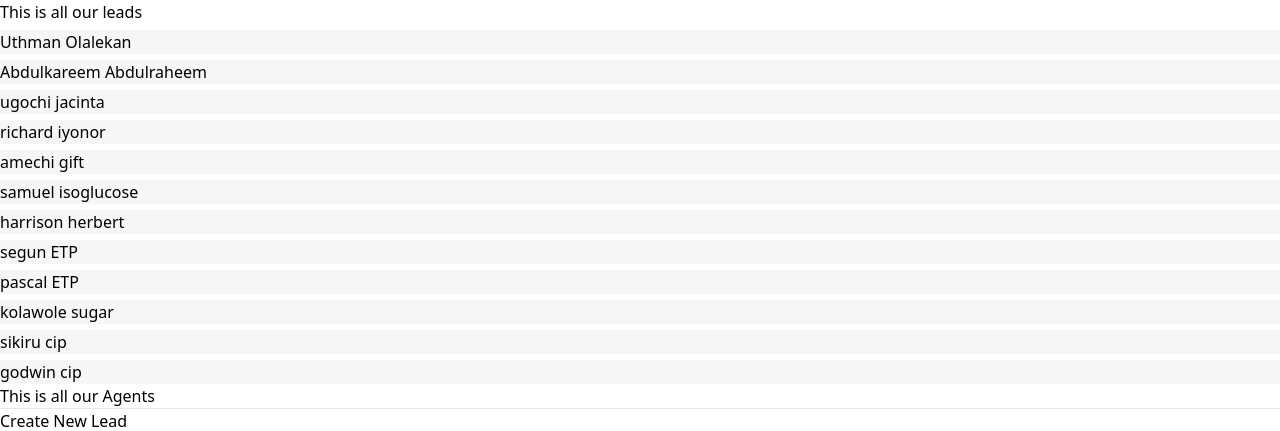
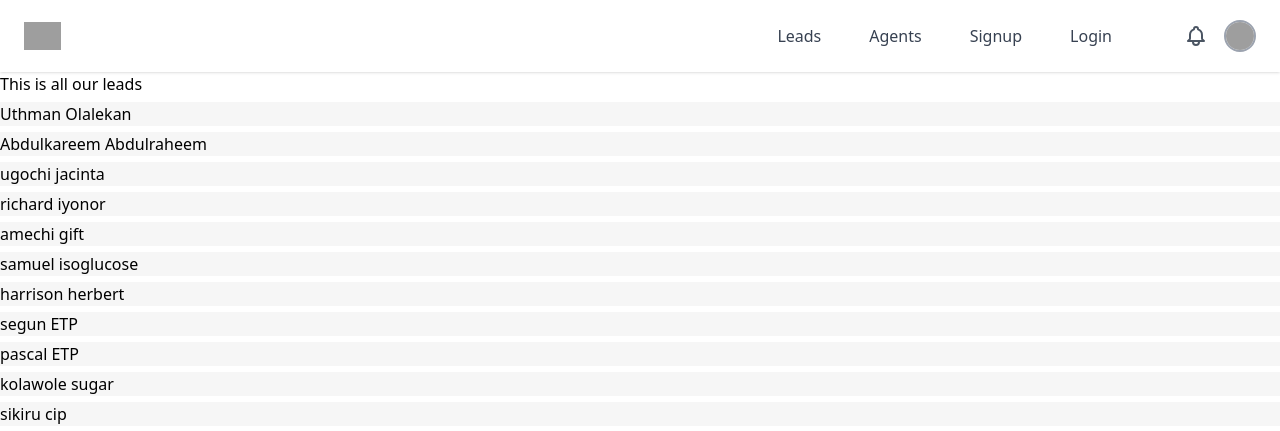
Before and after one commit to franklin981/crm_system, a Django app: page /leads/lead_list/ in a window 1280 px wide. Shown: the top 431 px of the page. Run offline with Django 3.2, Linux system fonts and the light colour scheme; data comes from the database, SQL or seed files in the repository; some libraries are stand-ins or nearby versions; grey boxes are pictures that could not be loaded.

Commit message:
Adding stylings

```diff
--- a/templates/home.html
+++ b/templates/home.html
@@ -16,8 +16,57 @@
         }
     </style>
 </head>
+<body>
+    <nav x-data="{ isOpen: false }" class="relative bg-white shadow dark:bg-gray-800">
+        <div class="container px-6 py-4 mx-auto">
+            <div class="lg:flex lg:items-center lg:justify-between">
+                <div class="flex items-center justify-between">
+                    <a href="#">
+                        <img class="w-auto h-6 sm:h-7" src="https://merakiui.com/images/full-logo.svg" alt="">
+                    </a>
 
-<body>
+                    <!-- Mobile menu button -->
+                    <div class="flex lg:hidden">
+                        <button x-cloak @click="isOpen = !isOpen" type="button" class="text-gray-500 dark:text-gray-200 hover:text-gray-600 dark:hover:text-gray-400 focus:outline-none focus:text-gray-600 dark:focus:text-gray-400" aria-label="toggle menu">
+                            <svg x-show="!isOpen" xmlns="http://www.w3.org/2000/svg" class="w-6 h-6" fill="none" viewBox="0 0 24 24" stroke="currentColor" stroke-width="2">
+                                <path stroke-linecap="round" stroke-linejoin="round" d="M4 8h16M4 16h16" />
+                            </svg>
+
+                            <svg x-show="isOpen" xmlns="http://www.w3.org/2000/svg" class="w-6 h-6" fill="none" viewBox="0 0 24 24" stroke="currentColor" stroke-width="2">
+                                <path stroke-linecap="round" stroke-linejoin="round" d="M6 18L18 6M6 6l12 12" />
+                            </svg>
+                        </button>
+                    </div>
+                </div>
+
+                <!-- Mobile Menu open: "block", Menu closed: "hidden" -->
+                <div x-cloak :class="[isOpen ? 'translate-x-0 opacity-100 ' : 'opacity-0 -translate-x-full']" class="absolute inset-x-0 z-20 w-full px-6 py-4 transition-all duration-300 ease-in-out bg-white dark:bg-gray-800 lg:mt-0 lg:p-0 lg:top-0 lg:relative lg:bg-transparent lg:w-auto lg:opacity-100 lg:translate-x-0 lg:flex lg:items-center">
+                    <div class="flex flex-col -mx-6 lg:flex-row lg:items-center lg:mx-8">
+                        <a href="#" class="px-3 py-2 mx-3 mt-2 text-gray-700 transition-colors duration-300 transform rounded-md lg:mt-0 dark:text-gray-200 hover:bg-gray-100 dark:hover:bg-gray-700">Leads</a>
+                        <a href="#" class="px-3 py-2 mx-3 mt-2 text-gray-700 transition-colors duration-300 transform rounded-md lg:mt-0 dark:text-gray-200 hover:bg-gray-100 dark:hover:bg-gray-700">Agents</a>
+                        <a href="#" class="px-3 py-2 mx-3 mt-2 text-gray-700 transition-colors duration-300 transform rounded-md lg:mt-0 dark:text-gray-200 hover:bg-gray-100 dark:hover:bg-gray-700">Signup</a>
+                        <a href="#" class="px-3 py-2 mx-3 mt-2 text-gray-700 transition-colors duration-300 transform rounded-md lg:mt-0 dark:text-gray-200 hover:bg-gray-100 dark:hover:bg-gray-700">Login</a>
+                    </div>
+
+                    <div class="flex items-center mt-4 lg:mt-0">
+                        <button class="hidden mx-4 text-gray-600 transition-colors duration-300 transform lg:block dark:text-gray-200 hover:text-gray-700 dark:hover:text-gray-400 focus:text-gray-700 dark:focus:text-gray-400 focus:outline-none" aria-label="show notifications">
+                            <svg class="w-6 h-6" viewBox="0 0 24 24" fill="none" xmlns="http://www.w3.org/2000/svg">
+                                <path d="M15 17H20L18.5951 15.5951C18.2141 15.2141 18 14.6973 18 14.1585V11C18 8.38757 16.3304 6.16509 14 5.34142V5C14 3.89543 13.1046 3 12 3C10.8954 3 10 3.89543 10 5V5.34142C7.66962 6.16509 6 8.38757 6 11V14.1585C6 14.6973 5.78595 15.2141 5.40493 15.5951L4 17H9M15 17V18C15 19.6569 13.6569 21 12 21C10.3431 21 9 19.6569 9 18V17M15 17H9" stroke="currentColor" stroke-width="2" stroke-linecap="round" stroke-linejoin="round"/>
+                            </svg>
+                        </button>
+
+                        <button type="button" class="flex items-center focus:outline-none" aria-label="toggle profile dropdown">
+                            <div class="w-8 h-8 overflow-hidden border-2 border-gray-400 rounded-full">
+                                <img src="https://images.unsplash.com/photo-1517841905240-472988babdf9?ixlib=rb-1.2.1&ixid=eyJhcHBfaWQiOjEyMDd9&auto=format&fit=crop&w=334&q=80" class="object-cover w-full h-full" alt="avatar">
+                            </div>
+
+                            <h3 class="mx-2 text-gray-700 dark:text-gray-200 lg:hidden">Khatab wedaa</h3>
+                        </button>
+                    </div>
+                </div>
+            </div>
+        </div>
+    </nav>
     {% block content %}
     {% endblock content %}
 </body>
--- a/theme/static/css/dist/styles.css
+++ b/theme/static/css/dist/styles.css
@@ -823,9 +823,96 @@ select {
   position: sticky;
 }
 
+.inset-x-0 {
+  left: 0px;
+  right: 0px;
+}
+
+.left-0 {
+  left: 0px;
+}
+
+.right-0 {
+  right: 0px;
+}
+
+.top-0 {
+  top: 0px;
+}
+
+.z-30 {
+  z-index: 30;
+}
+
+.z-50 {
+  z-index: 50;
+}
+
+.z-20 {
+  z-index: 20;
+}
+
+.m-2 {
+  margin: 0.5rem;
+}
+
 .mx-auto {
   margin-left: auto;
   margin-right: auto;
+}
+
+.mx-0 {
+  margin-left: 0px;
+  margin-right: 0px;
+}
+
+.my-12 {
+  margin-top: 3rem;
+  margin-bottom: 3rem;
+}
+
+.-mx-6 {
+  margin-left: -1.5rem;
+  margin-right: -1.5rem;
+}
+
+.mx-2 {
+  margin-left: 0.5rem;
+  margin-right: 0.5rem;
+}
+
+.mx-3 {
+  margin-left: 0.75rem;
+  margin-right: 0.75rem;
+}
+
+.mx-4 {
+  margin-left: 1rem;
+  margin-right: 1rem;
+}
+
+.-mr-1 {
+  margin-right: -0.25rem;
+}
+
+.mb-1 {
+  margin-bottom: 0.25rem;
+}
+
+.mb-2 {
+  margin-bottom: 0.5rem;
+}
+
+.ml-1 {
+  margin-left: 0.25rem;
+}
+
+.mt-2 {
+  margin-top: 0.5rem;
+}
+
+.mt-4 {
+  margin-top: 1rem;
 }
 
 .block {
@@ -834,6 +921,10 @@ select {
 
 .flex {
   display: flex;
+}
+
+.inline-flex {
+  display: inline-flex;
 }
 
 .table {
@@ -856,12 +947,95 @@ select {
   height: 100vh;
 }
 
+.h-4 {
+  height: 1rem;
+}
+
+.h-5 {
+  height: 1.25rem;
+}
+
+.h-6 {
+  height: 1.5rem;
+}
+
+.h-8 {
+  height: 2rem;
+}
+
+.h-full {
+  height: 100%;
+}
+
+.w-4 {
+  width: 1rem;
+}
+
+.w-5 {
+  width: 1.25rem;
+}
+
+.w-auto {
+  width: auto;
+}
+
+.w-full {
+  width: 100%;
+}
+
+.w-screen {
+  width: 100vw;
+}
+
+.w-6 {
+  width: 1.5rem;
+}
+
+.w-8 {
+  width: 2rem;
+}
+
+.max-w-7xl {
+  max-width: 80rem;
+}
+
+.max-w-md {
+  max-width: 28rem;
+}
+
+.flex-none {
+  flex: none;
+}
+
 .border-collapse {
   border-collapse: collapse;
 }
 
+.-translate-x-full {
+  --tw-translate-x: -100%;
+  transform: translate(var(--tw-translate-x), var(--tw-translate-y)) rotate(var(--tw-rotate)) skewX(var(--tw-skew-x)) skewY(var(--tw-skew-y)) scaleX(var(--tw-scale-x)) scaleY(var(--tw-scale-y));
+}
+
+.translate-x-0 {
+  --tw-translate-x: 0px;
+  transform: translate(var(--tw-translate-x), var(--tw-translate-y)) rotate(var(--tw-rotate)) skewX(var(--tw-skew-x)) skewY(var(--tw-skew-y)) scaleX(var(--tw-scale-x)) scaleY(var(--tw-scale-y));
+}
+
+.rotate-180 {
+  --tw-rotate: 180deg;
+  transform: translate(var(--tw-translate-x), var(--tw-translate-y)) rotate(var(--tw-rotate)) skewX(var(--tw-skew-x)) skewY(var(--tw-skew-y)) scaleX(var(--tw-scale-x)) scaleY(var(--tw-scale-y));
+}
+
 .transform {
   transform: translate(var(--tw-translate-x), var(--tw-translate-y)) rotate(var(--tw-rotate)) skewX(var(--tw-skew-x)) skewY(var(--tw-skew-y)) scaleX(var(--tw-scale-x)) scaleY(var(--tw-scale-y));
+}
+
+.grid-cols-2 {
+  grid-template-columns: repeat(2, minmax(0, 1fr));
+}
+
+.flex-col {
+  flex-direction: column;
 }
 
 .content-start {
@@ -876,13 +1050,132 @@ select {
   justify-content: center;
 }
 
+.justify-between {
+  justify-content: space-between;
+}
+
+.gap-1 {
+  gap: 0.25rem;
+}
+
+.gap-2 {
+  gap: 0.5rem;
+}
+
+.space-x-1 > :not([hidden]) ~ :not([hidden]) {
+  --tw-space-x-reverse: 0;
+  margin-right: calc(0.25rem * var(--tw-space-x-reverse));
+  margin-left: calc(0.25rem * calc(1 - var(--tw-space-x-reverse)));
+}
+
+.space-y-1 > :not([hidden]) ~ :not([hidden]) {
+  --tw-space-y-reverse: 0;
+  margin-top: calc(0.25rem * calc(1 - var(--tw-space-y-reverse)));
+  margin-bottom: calc(0.25rem * var(--tw-space-y-reverse));
+}
+
+.self-end {
+  align-self: flex-end;
+}
+
+.overflow-hidden {
+  overflow: hidden;
+}
+
+.rounded {
+  border-radius: 0.25rem;
+}
+
+.rounded-full {
+  border-radius: 9999px;
+}
+
+.rounded-md {
+  border-radius: 0.375rem;
+}
+
 .border {
   border-width: 1px;
+}
+
+.border-2 {
+  border-width: 2px;
+}
+
+.border-gray-400 {
+  --tw-border-opacity: 1;
+  border-color: rgb(156 163 175 / var(--tw-border-opacity));
 }
 
 .bg-gray-50 {
   --tw-bg-opacity: 1;
   background-color: rgb(249 250 251 / var(--tw-bg-opacity));
+}
+
+.bg-gray-200 {
+  --tw-bg-opacity: 1;
+  background-color: rgb(229 231 235 / var(--tw-bg-opacity));
+}
+
+.bg-gray-400 {
+  --tw-bg-opacity: 1;
+  background-color: rgb(156 163 175 / var(--tw-bg-opacity));
+}
+
+.bg-white {
+  --tw-bg-opacity: 1;
+  background-color: rgb(255 255 255 / var(--tw-bg-opacity));
+}
+
+.object-cover {
+  -o-object-fit: cover;
+     object-fit: cover;
+}
+
+.p-2 {
+  padding: 0.5rem;
+}
+
+.p-3 {
+  padding: 0.75rem;
+}
+
+.px-2 {
+  padding-left: 0.5rem;
+  padding-right: 0.5rem;
+}
+
+.px-3 {
+  padding-left: 0.75rem;
+  padding-right: 0.75rem;
+}
+
+.py-2 {
+  padding-top: 0.5rem;
+  padding-bottom: 0.5rem;
+}
+
+.py-4 {
+  padding-top: 1rem;
+  padding-bottom: 1rem;
+}
+
+.py-48 {
+  padding-top: 12rem;
+  padding-bottom: 12rem;
+}
+
+.px-6 {
+  padding-left: 1.5rem;
+  padding-right: 1.5rem;
+}
+
+.pl-3 {
+  padding-left: 0.75rem;
+}
+
+.pt-2 {
+  padding-top: 0.5rem;
 }
 
 .font-serif {
@@ -894,6 +1187,28 @@ select {
   line-height: 1;
 }
 
+.text-sm {
+  font-size: 0.875rem;
+  line-height: 1.25rem;
+}
+
+.text-xs {
+  font-size: 0.75rem;
+  line-height: 1rem;
+}
+
+.font-medium {
+  font-weight: 500;
+}
+
+.font-semibold {
+  font-weight: 600;
+}
+
+.uppercase {
+  text-transform: uppercase;
+}
+
 .leading-normal {
   line-height: 1.5;
 }
@@ -902,10 +1217,241 @@ select {
   letter-spacing: 0em;
 }
 
+.tracking-wide {
+  letter-spacing: 0.025em;
+}
+
+.text-gray-500 {
+  --tw-text-opacity: 1;
+  color: rgb(107 114 128 / var(--tw-text-opacity));
+}
+
+.text-gray-800 {
+  --tw-text-opacity: 1;
+  color: rgb(31 41 55 / var(--tw-text-opacity));
+}
+
+.text-gray-600 {
+  --tw-text-opacity: 1;
+  color: rgb(75 85 99 / var(--tw-text-opacity));
+}
+
+.text-gray-700 {
+  --tw-text-opacity: 1;
+  color: rgb(55 65 81 / var(--tw-text-opacity));
+}
+
+.opacity-0 {
+  opacity: 0;
+}
+
+.opacity-100 {
+  opacity: 1;
+}
+
+.shadow {
+  --tw-shadow: 0 1px 3px 0 rgb(0 0 0 / 0.1), 0 1px 2px -1px rgb(0 0 0 / 0.1);
+  --tw-shadow-colored: 0 1px 3px 0 var(--tw-shadow-color), 0 1px 2px -1px var(--tw-shadow-color);
+  box-shadow: var(--tw-ring-offset-shadow, 0 0 #0000), var(--tw-ring-shadow, 0 0 #0000), var(--tw-shadow);
+}
+
 .filter {
   filter: var(--tw-blur) var(--tw-brightness) var(--tw-contrast) var(--tw-grayscale) var(--tw-hue-rotate) var(--tw-invert) var(--tw-saturate) var(--tw-sepia) var(--tw-drop-shadow);
+}
+
+.transition {
+  transition-property: color, background-color, border-color, text-decoration-color, fill, stroke, opacity, box-shadow, transform, filter, -webkit-backdrop-filter;
+  transition-property: color, background-color, border-color, text-decoration-color, fill, stroke, opacity, box-shadow, transform, filter, backdrop-filter;
+  transition-property: color, background-color, border-color, text-decoration-color, fill, stroke, opacity, box-shadow, transform, filter, backdrop-filter, -webkit-backdrop-filter;
+  transition-timing-function: cubic-bezier(0.4, 0, 0.2, 1);
+  transition-duration: 150ms;
+}
+
+.transition-all {
+  transition-property: all;
+  transition-timing-function: cubic-bezier(0.4, 0, 0.2, 1);
+  transition-duration: 150ms;
+}
+
+.transition-colors {
+  transition-property: color, background-color, border-color, text-decoration-color, fill, stroke;
+  transition-timing-function: cubic-bezier(0.4, 0, 0.2, 1);
+  transition-duration: 150ms;
+}
+
+.duration-200 {
+  transition-duration: 200ms;
+}
+
+.duration-300 {
+  transition-duration: 300ms;
 }
 
 .ease-in-out {
   transition-timing-function: cubic-bezier(0.4, 0, 0.2, 1);
 }
+
+.ease-out {
+  transition-timing-function: cubic-bezier(0, 0, 0.2, 1);
+}
+
+.hover\:bg-gray-200:hover {
+  --tw-bg-opacity: 1;
+  background-color: rgb(229 231 235 / var(--tw-bg-opacity));
+}
+
+.hover\:bg-gray-300:hover {
+  --tw-bg-opacity: 1;
+  background-color: rgb(209 213 219 / var(--tw-bg-opacity));
+}
+
+.hover\:bg-gray-100:hover {
+  --tw-bg-opacity: 1;
+  background-color: rgb(243 244 246 / var(--tw-bg-opacity));
+}
+
+.hover\:text-gray-600:hover {
+  --tw-text-opacity: 1;
+  color: rgb(75 85 99 / var(--tw-text-opacity));
+}
+
+.hover\:text-gray-700:hover {
+  --tw-text-opacity: 1;
+  color: rgb(55 65 81 / var(--tw-text-opacity));
+}
+
+.focus\:text-gray-600:focus {
+  --tw-text-opacity: 1;
+  color: rgb(75 85 99 / var(--tw-text-opacity));
+}
+
+.focus\:text-gray-700:focus {
+  --tw-text-opacity: 1;
+  color: rgb(55 65 81 / var(--tw-text-opacity));
+}
+
+.focus\:outline-none:focus {
+  outline: 2px solid transparent;
+  outline-offset: 2px;
+}
+
+@media (min-width: 640px) {
+  .sm\:h-7 {
+    height: 1.75rem;
+  }
+
+  .sm\:px-4 {
+    padding-left: 1rem;
+    padding-right: 1rem;
+  }
+}
+
+@media (min-width: 768px) {
+  .md\:inline-flex {
+    display: inline-flex;
+  }
+
+  .md\:hidden {
+    display: none;
+  }
+}
+
+@media (min-width: 1024px) {
+  .lg\:relative {
+    position: relative;
+  }
+
+  .lg\:left-1\/2 {
+    left: 50%;
+  }
+
+  .lg\:top-0 {
+    top: 0px;
+  }
+
+  .lg\:mx-8 {
+    margin-left: 2rem;
+    margin-right: 2rem;
+  }
+
+  .lg\:mt-0 {
+    margin-top: 0px;
+  }
+
+  .lg\:block {
+    display: block;
+  }
+
+  .lg\:flex {
+    display: flex;
+  }
+
+  .lg\:hidden {
+    display: none;
+  }
+
+  .lg\:w-auto {
+    width: auto;
+  }
+
+  .lg\:-translate-x-1\/2 {
+    --tw-translate-x: -50%;
+    transform: translate(var(--tw-translate-x), var(--tw-translate-y)) rotate(var(--tw-rotate)) skewX(var(--tw-skew-x)) skewY(var(--tw-skew-y)) scaleX(var(--tw-scale-x)) scaleY(var(--tw-scale-y));
+  }
+
+  .lg\:translate-x-0 {
+    --tw-translate-x: 0px;
+    transform: translate(var(--tw-translate-x), var(--tw-translate-y)) rotate(var(--tw-rotate)) skewX(var(--tw-skew-x)) skewY(var(--tw-skew-y)) scaleX(var(--tw-scale-x)) scaleY(var(--tw-scale-y));
+  }
+
+  .lg\:flex-row {
+    flex-direction: row;
+  }
+
+  .lg\:items-center {
+    align-items: center;
+  }
+
+  .lg\:justify-between {
+    justify-content: space-between;
+  }
+
+  .lg\:bg-transparent {
+    background-color: transparent;
+  }
+
+  .lg\:p-0 {
+    padding: 0px;
+  }
+
+  .lg\:opacity-100 {
+    opacity: 1;
+  }
+}
+
+@media (prefers-color-scheme: dark) {
+  .dark\:bg-gray-800 {
+    --tw-bg-opacity: 1;
+    background-color: rgb(31 41 55 / var(--tw-bg-opacity));
+  }
+
+  .dark\:text-gray-200 {
+    --tw-text-opacity: 1;
+    color: rgb(229 231 235 / var(--tw-text-opacity));
+  }
+
+  .dark\:hover\:bg-gray-700:hover {
+    --tw-bg-opacity: 1;
+    background-color: rgb(55 65 81 / var(--tw-bg-opacity));
+  }
+
+  .dark\:hover\:text-gray-400:hover {
+    --tw-text-opacity: 1;
+    color: rgb(156 163 175 / var(--tw-text-opacity));
+  }
+
+  .dark\:focus\:text-gray-400:focus {
+    --tw-text-opacity: 1;
+    color: rgb(156 163 175 / var(--tw-text-opacity));
+  }
+}
```
